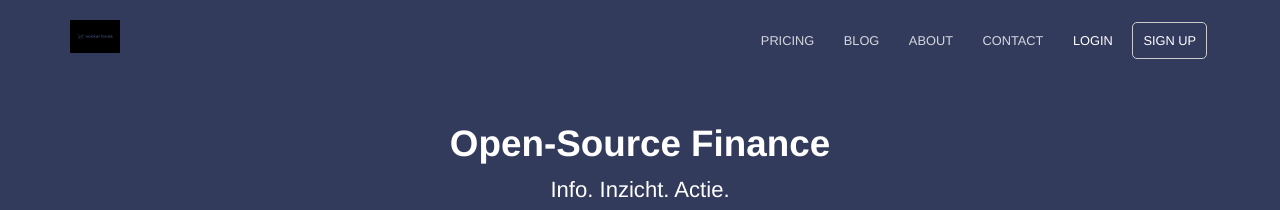
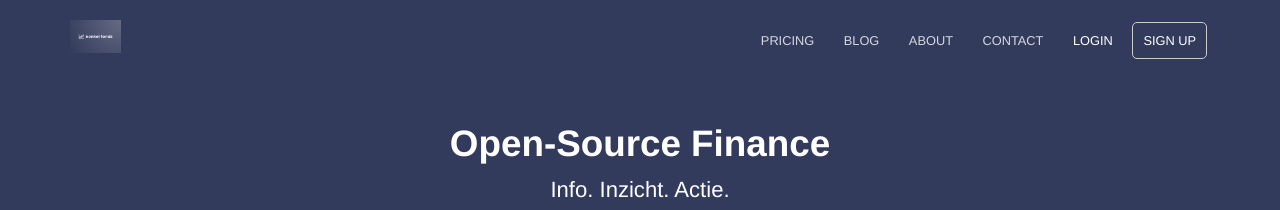
Before and after one commit to nonkelfonds/nonkelfonds.github.io, a Jekyll site: the page built from index.html, in a window 1280 px wide. Shown: the top 210 px of the page. Built offline with Jekyll 4.4.1, drawn with Linux system fonts in a browser that asks for light colours.

Commit message:
Colors - Logo

```diff
--- a/_layouts/default.html
+++ b/_layouts/default.html
@@ -23,7 +23,7 @@
 	<body>
 		<header>
 			<div class="container">
-				<div class="company-name"><a href="{{ site.baseurl }}/"><img src="{{ site.baseurl }}/images/logo.svg" alt="Hydra Logo" width="95" height="33" /></a></div>
+				<div class="company-name"><a href="{{ site.baseurl }}/"><img src="{{ site.baseurl }}/images/siteicon.png" alt="Hydra Logo" width="95" height="33" /></a></div>
 				{% include navigation.html %}
 			</div>
 		</header>
```
Also changed, not shown: images/siteicon.png (added).
